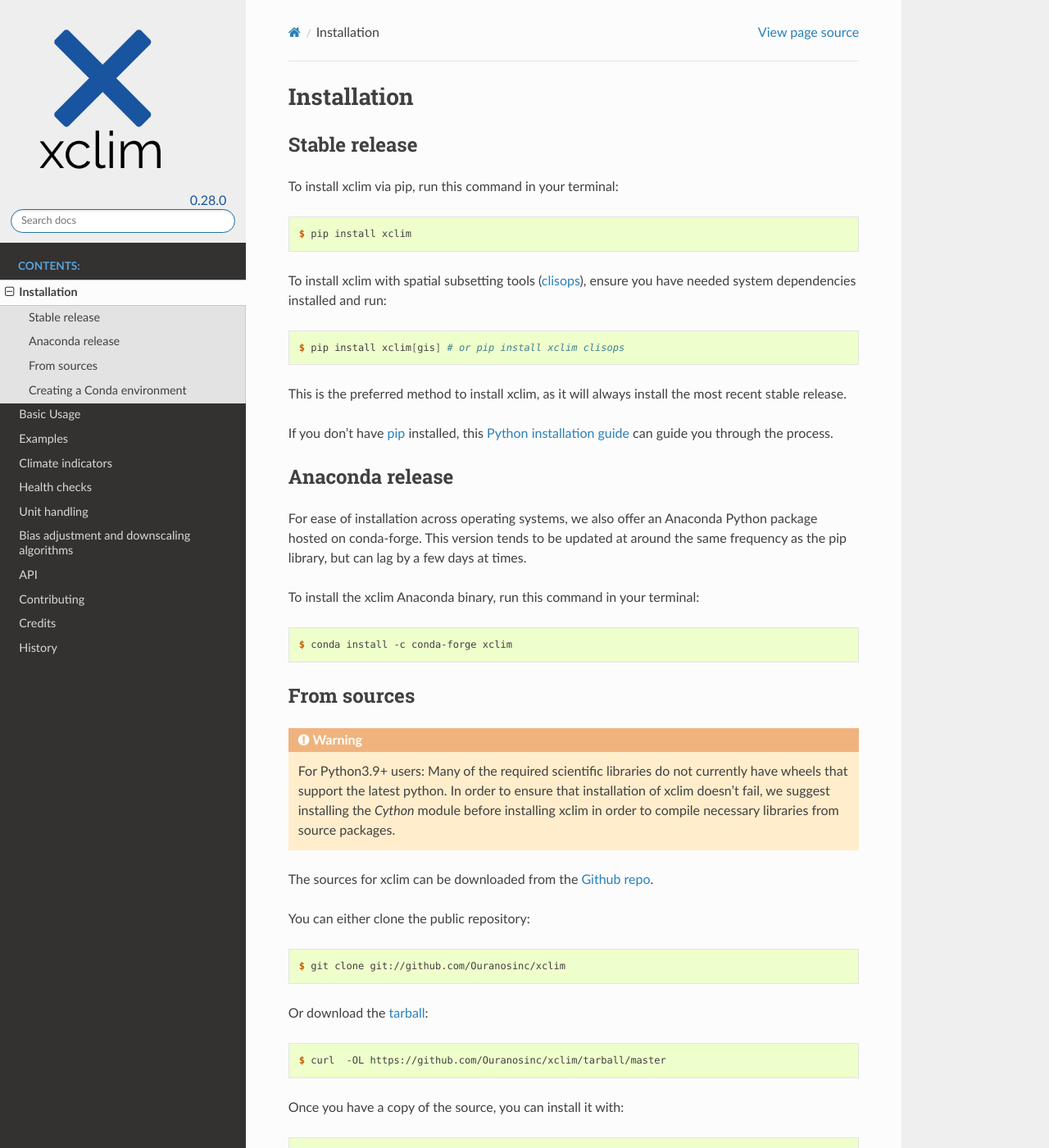
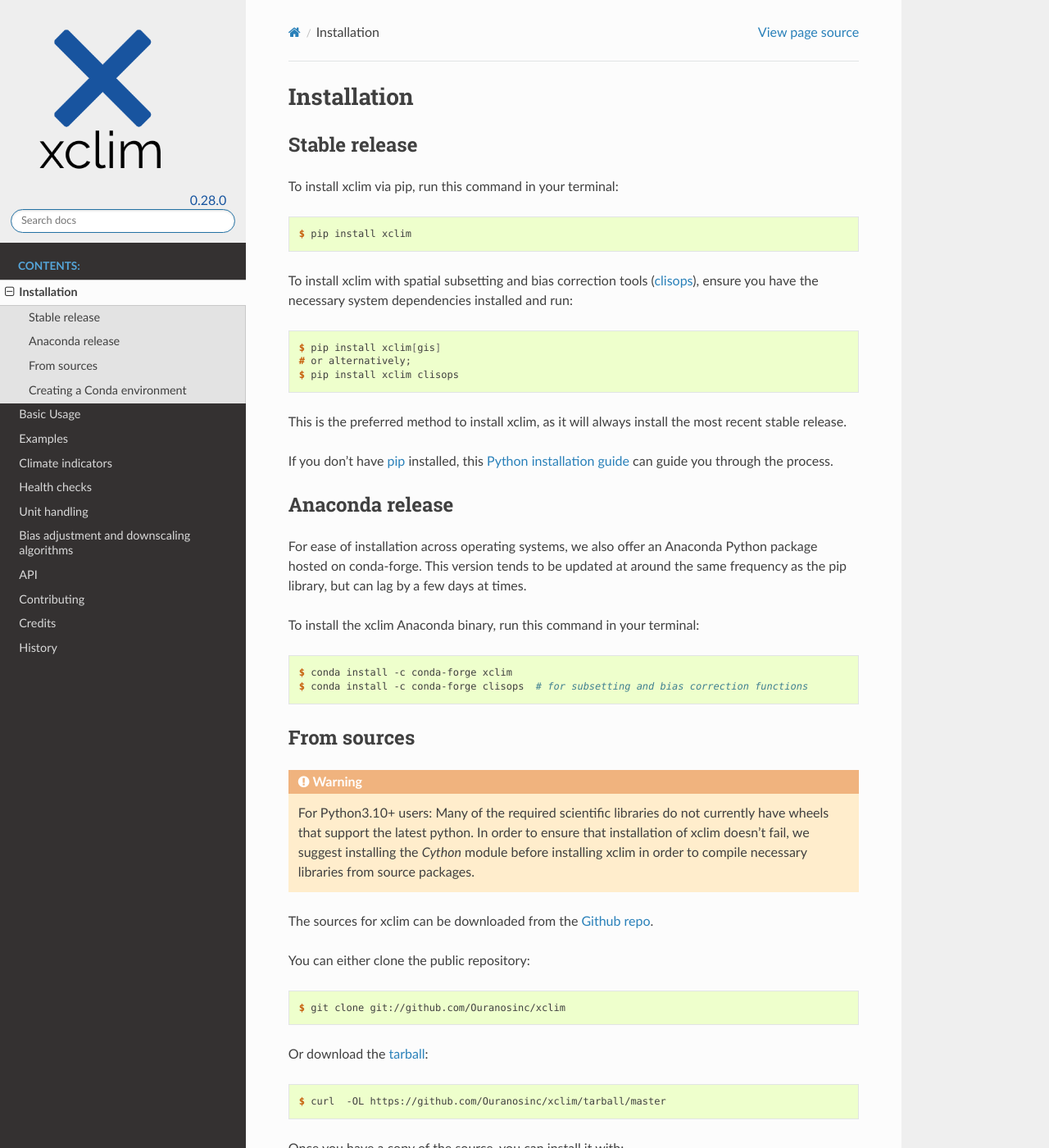
Before and after one commit to Ouranosinc/xclim, a Sphinx documentation site: the page built from docs/installation.rst, in a window 1280 px wide and 1400 px high. Shown: the whole window at 82% size. Built offline with Sphinx 7.4.7 and the Read the Docs theme 2.0.0, drawn with Linux system fonts in a browser that asks for light colours; the version number is read from the project's files by our own code; some of the changed text lies outside the part shown.

Commit message:
Update documentation

```diff
--- a/docs/installation.rst
+++ b/docs/installation.rst
@@ -12,11 +12,13 @@ To install xclim via pip, run this command in your terminal:
 
     $ pip install xclim
 
-To install xclim with spatial subsetting tools (`clisops`_), ensure you have needed system dependencies installed and run:
+To install xclim with spatial subsetting and bias correction tools (`clisops`_), ensure you have the necessary system dependencies installed and run:
 
 .. code-block:: console
 
-    $ pip install xclim[gis] # or pip install xclim clisops
+    $ pip install xclim[gis]
+    # or alternatively;
+    $ pip install xclim clisops
 
 This is the preferred method to install xclim, as it will always install the most recent stable release.
 
@@ -39,11 +41,12 @@ To install the xclim Anaconda binary, run this command in your terminal:
 .. code-block:: console
 
     $ conda install -c conda-forge xclim
+    $ conda install -c conda-forge clisops  # for subsetting and bias correction functions
 
 From sources
 ------------
 .. Warning::
-    For Python3.9+ users: Many of the required scientific libraries do not currently have wheels that support the latest
+    For Python3.10+ users: Many of the required scientific libraries do not currently have wheels that support the latest
     python. In order to ensure that installation of xclim doesn't fail, we suggest installing the `Cython` module
     before installing xclim in order to compile necessary libraries from source packages.
 
```
Also changed, not shown: other parts of docs/installation.rst (+2 -2 lines).
